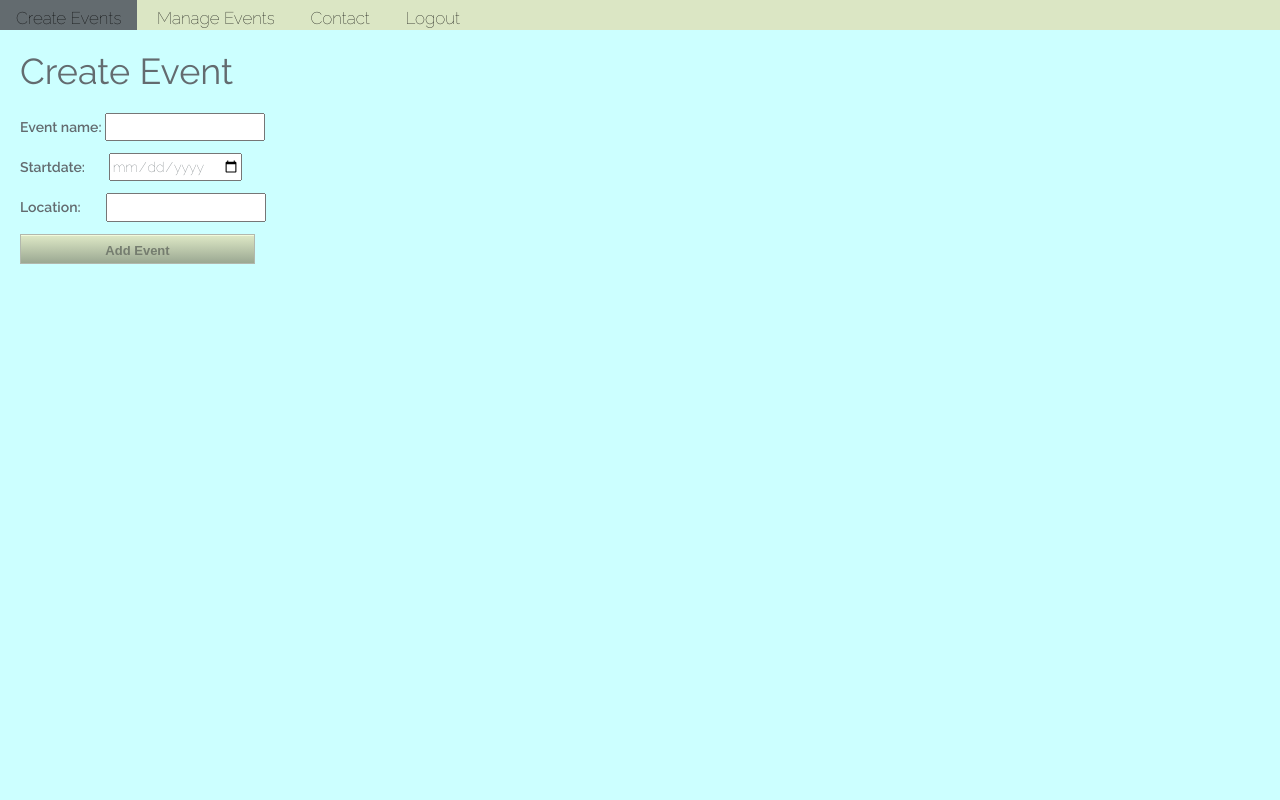
After one commit to AnthonyHeremans/MonkeyBusinessProject, a Laravel app: page /resources/views/createEvent.html in a window 1280 px wide. The commit adds this page. Run offline with Laravel 8, Linux system fonts and the light colour scheme.

Commit message:
view for add events

```diff
--- /dev/null
+++ b/WerkPakket4/MonkeyBusiness/public/css/layout.css
@@ -0,0 +1,182 @@
+html, body {
+    background-color: #ccffff;
+    color: #636b6f;
+    font-family: 'Raleway', sans-serif;
+    font-weight: 100;
+    height: 100vh;
+    margin: 0;
+}
+
+.topnav {
+    padding-top: 5px;
+    height: 30px;
+    background-color: #dbe6c4;
+    overflow: hidden;
+}
+
+/* Style the links inside the navigation bar */
+.topnav a {
+    height: 30px;
+    display: inline;
+    color: black;
+    text-align: center;
+    padding: 14px 16px;
+    text-decoration: none;
+    font-size: 17px;
+}
+
+/* Change the color of links on hover */
+.topnav a:hover {
+    background-color: #636b6f;
+    color: black;
+}
+
+/* Add a color to the active/current link */
+.topnav a.active {
+    background-color: #4CAF50;
+    color: white;
+}
+
+.myButton {
+    width: 227px;
+    height: 30px;
+    margin-top: 10px;
+    -moz-box-shadow:inset 0px 1px 0px 0px #f2fadc;
+    -webkit-box-shadow:inset 0px 1px 0px 0px #f2fadc;
+    box-shadow:inset 0px 1px 0px 0px #f2fadc;
+    background:-webkit-gradient(linear, left top, left bottom, color-stop(0.05, #dbe6c4), color-stop(1, #9ba892));
+    background:-moz-linear-gradient(top, #dbe6c4 5%, #9ba892 100%);
+    background:-webkit-linear-gradient(top, #dbe6c4 5%, #9ba892 100%);
+    background:-o-linear-gradient(top, #dbe6c4 5%, #9ba892 100%);
+    background:-ms-linear-gradient(top, #dbe6c4 5%, #9ba892 100%);
+    background:linear-gradient(to bottom, #dbe6c4 5%, #9ba892 100%);
+    filter:progid:DXImageTransform.Microsoft.gradient(startColorstr='#dbe6c4', endColorstr='#9ba892',GradientType=0);
+    background-color:#dbe6c4;
+    border:1px solid #b2b8ad;
+    display:inline-block;
+    cursor:pointer;
+    color:#757d6f;
+    font-family:Arial;
+    font-size:13px;
+    font-weight:bold;
+    padding:6px 12px;
+    text-decoration:none;
+}
+.myButton:hover {
+    background:-webkit-gradient(linear, left top, left bottom, color-stop(0.05, #9ba892), color-stop(1, #dbe6c4));
+    background:-moz-linear-gradient(top, #9ba892 5%, #dbe6c4 100%);
+    background:-webkit-linear-gradient(top, #9ba892 5%, #dbe6c4 100%);
+    background:-o-linear-gradient(top, #9ba892 5%, #dbe6c4 100%);
+    background:-ms-linear-gradient(top, #9ba892 5%, #dbe6c4 100%);
+    background:linear-gradient(to bottom, #9ba892 5%, #dbe6c4 100%);
+    filter:progid:DXImageTransform.Microsoft.gradient(startColorstr='#9ba892', endColorstr='#dbe6c4',GradientType=0);
+    background-color:#9ba892;
+}
+.myButton:active {
+    position:relative;
+    top:1px;
+}
+
+.creators{
+    padding-top: 50px;
+   text-align: center;
+}
+
+.full-height {
+    height: 100vh;
+}
+
+.flex-center {
+    align-items: center;
+    display: flex;
+    justify-content: center;
+}
+
+.position-ref {
+    position: relative;
+}
+
+.top-right {
+    position: absolute;
+    right: 10px;
+    top: 18px;
+}
+
+.content {
+    text-align: center;
+}
+
+.title {
+    font-size: 84px;
+}
+
+.links > a {
+    color: #636b6f;
+    padding: 0 25px;
+    font-size: 12px;
+    font-weight: 600;
+    letter-spacing: .1rem;
+    text-decoration: none;
+    text-transform: uppercase;
+}
+
+.m-b-md {
+    margin-bottom: 30px;
+}
+
+#CreateEventContainer {
+    margin-left: 20px;
+}
+
+.eventAanmakenInput{
+    margin-top: 10px;
+}
+
+#startdateInput{
+    margin-left: 20px;
+}
+
+#locationInput{
+    margin-left: 22px;
+}
+
+.addEventButton{
+    width: 235px;
+    height: 30px;
+    margin-top: 10px;
+    -moz-box-shadow:inset 0px 1px 0px 0px #f2fadc;
+    -webkit-box-shadow:inset 0px 1px 0px 0px #f2fadc;
+    box-shadow:inset 0px 1px 0px 0px #f2fadc;
+    background:-webkit-gradient(linear, left top, left bottom, color-stop(0.05, #dbe6c4), color-stop(1, #9ba892));
+    background:-moz-linear-gradient(top, #dbe6c4 5%, #9ba892 100%);
+    background:-webkit-linear-gradient(top, #dbe6c4 5%, #9ba892 100%);
+    background:-o-linear-gradient(top, #dbe6c4 5%, #9ba892 100%);
+    background:-ms-linear-gradient(top, #dbe6c4 5%, #9ba892 100%);
+    background:linear-gradient(to bottom, #dbe6c4 5%, #9ba892 100%);
+    filter:progid:DXImageTransform.Microsoft.gradient(startColorstr='#dbe6c4', endColorstr='#9ba892',GradientType=0);
+    background-color:#dbe6c4;
+    border:1px solid #b2b8ad;
+    display:inline-block;
+    cursor:pointer;
+    color:#757d6f;
+    font-family:Arial;
+    font-size:13px;
+    font-weight:bold;
+    padding:6px 12px;
+    text-decoration:none;
+}
+
+.addEventButton:hover {
+    background:-webkit-gradient(linear, left top, left bottom, color-stop(0.05, #9ba892), color-stop(1, #dbe6c4));
+    background:-moz-linear-gradient(top, #9ba892 5%, #dbe6c4 100%);
+    background:-webkit-linear-gradient(top, #9ba892 5%, #dbe6c4 100%);
+    background:-o-linear-gradient(top, #9ba892 5%, #dbe6c4 100%);
+    background:-ms-linear-gradient(top, #9ba892 5%, #dbe6c4 100%);
+    background:linear-gradient(to bottom, #9ba892 5%, #dbe6c4 100%);
+    filter:progid:DXImageTransform.Microsoft.gradient(startColorstr='#9ba892', endColorstr='#dbe6c4',GradientType=0);
+    background-color:#9ba892;
+}
+.addEventButton:active {
+    position:relative;
+    top:1px;
+}
--- /dev/null
+++ b/WerkPakket4/MonkeyBusiness/resources/views/createEvent.html
@@ -0,0 +1,44 @@
+<!doctype html>
+<html lang="{{ config('app.locale') }}">
+<head>
+    <meta charset="utf-8">
+    <meta http-equiv="X-UA-Compatible" content="IE=edge">
+    <meta name="viewport" content="width=device-width, initial-scale=1">
+
+    <title>Create Event</title>
+
+    <!-- Fonts -->
+    <link rel="apple-touch-icon-precomposed" sizes="144x144" href="../../images/apple-touch-icon-144x144.png" />
+    <link rel="apple-touch-icon-precomposed" sizes="152x152" href="../../images/apple-touch-icon-152x152.png" />
+    <link rel="icon" type="image/png" href="../../images/favicon-32x32.png" sizes="32x32" />
+    <link rel="icon" type="image/png" href="../../images/favicon-16x16.png" sizes="16x16" />
+    <meta name="application-name" content="MonkeyBusiness"/>
+    <meta name="msapplication-TileColor" content="#FFFFFF" />
+    <meta name="msapplication-TileImage" content="mstile-144x144.png" />
+    <link href="https://fonts.googleapis.com/css?family=Raleway:100,600" rel="stylesheet" type="text/css">
+    <link rel="stylesheet" type="text/css" href="/public/css/app.css"/>
+    <link rel="stylesheet"  href="../../public/css/layout.css"/>
+
+
+</head>
+<body>
+<div class="topnav" id="myTopnav">
+    <a href="createEvent.html">Create Events</a>
+    <a href="#">Manage Events</a>
+    <a href="contact.html">Contact</a>
+    <a href="../../public/index.php">Logout</a>
+</div>
+
+<div id="CreateEventContainer">
+    <h1>Create Event</h1>
+    <label>Event name:</label> <input type="text" name="EventNameText" class="eventAanmakenInput"/>
+    <br>
+    <label>Startdate:</label> <input type="date" name="StartDateInput" class="eventAanmakenInput" id="startdateInput"/>
+    <br>
+    <label>Location:</label> <input type="text" name="LocationText" class="eventAanmakenInput" id="locationInput"/>
+    <br>
+    <button class="addEventButton" type="submit">Add Event</button>
+</div>
+
+</body>
+</html>
```
Also changed, not shown: WerkPakket4/MonkeyBusiness/public/code.txt (added, +7 -0 lines), WerkPakket4/MonkeyBusiness/public/index.php (+1 -44 lines), WerkPakket4/MonkeyBusiness/resources/views/contact.html (added, +42 -0 lines), WerkPakket4/MonkeyBusiness/resources/views/welcome.blade.php (+12 -56 lines), WerkPakket4/MonkeyBusiness/images/apple-touch-icon-144x144.png (added), WerkPakket4/MonkeyBusiness/images/apple-touch-icon-152x152.png (added), WerkPakket4/MonkeyBusiness/images/favicon-16x16.png (added), WerkPakket4/MonkeyBusiness/images/favicon-32x32.png (added), WerkPakket4/MonkeyBusiness/images/favicon.ico (added), WerkPakket4/MonkeyBusiness/public/mstile-144x144.png (added).
